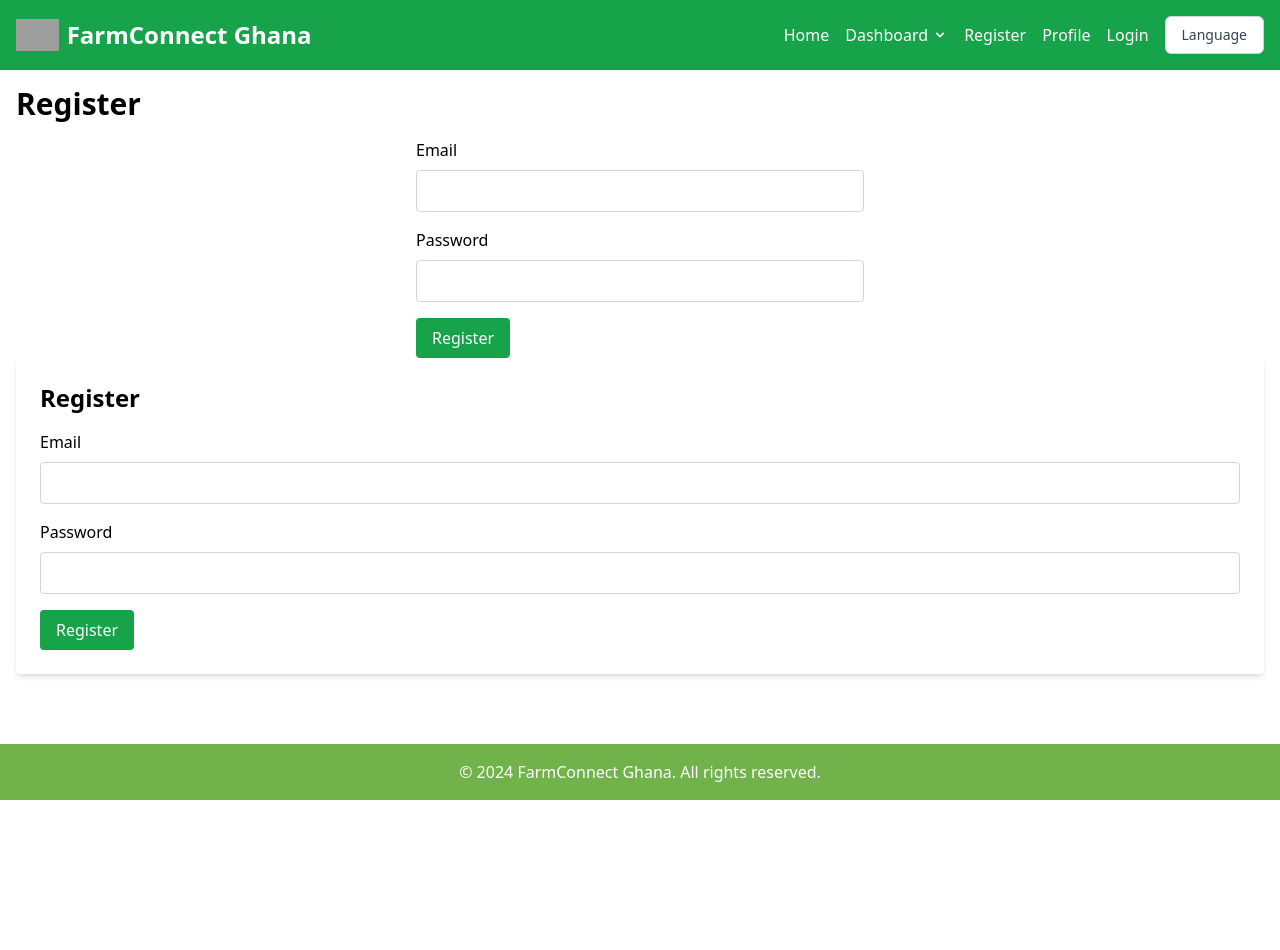
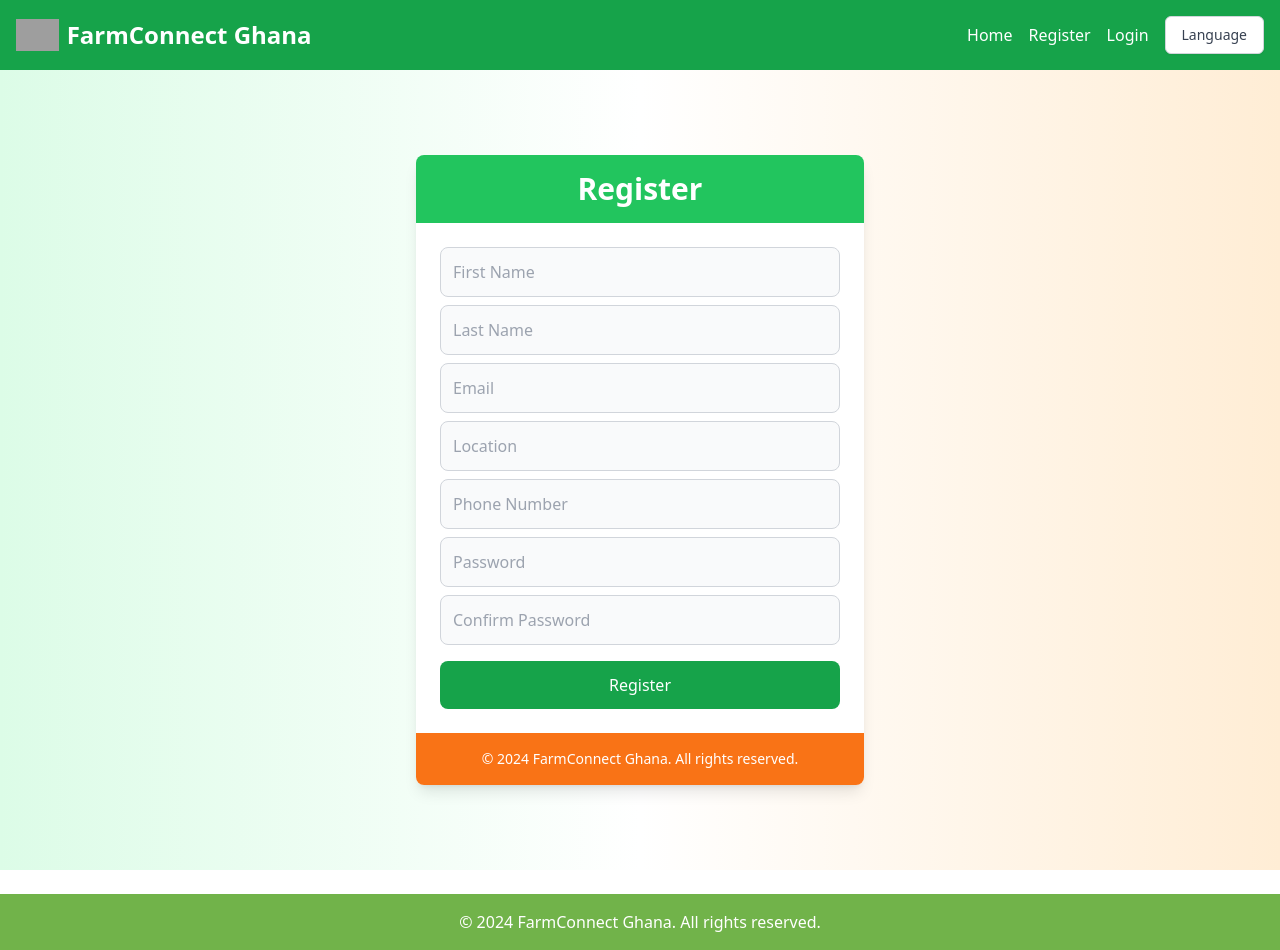
Before and after one commit to felix-atoma/ghanaFarmConnect, a React (Vite) app: page /register in a window 1280 px wide. Before the commit the page ends 800 px from the top, so only its background shows below. Built offline with nearby package versions, Linux system fonts and the light colour scheme; grey boxes are pictures that could not be loaded; the HTML template or start-up script is replaced by a standard one.

Commit message:
new changes and styles on the user authentication

```diff
--- a/src/layout/Navbar.jsx
+++ b/src/layout/Navbar.jsx
@@ -40,7 +40,16 @@ const Navbar = () => {
           <div className="flex items-center mt-2 md:mt-0">
             <Link className="text-white mr-4" to="/">Home</Link>
 
-            {/* Dashboard Menu */}
+            {/* Links for non-authenticated users */}
+            {!user && (
+              <>
+                <Link to="/register" className="text-white mr-4">Register</Link>
+                <Link to="/login" className="text-white mr-4">Login</Link>
+              </>
+            )}
+
+            {/* Dashboard Menu (Visible only when logged in) */}
+            {user && (
               <div className="relative">
                 <button
                   className="text-white mr-4 flex items-center focus:outline-none"
@@ -59,11 +68,10 @@ const Navbar = () => {
                   </div>
                 )}
               </div>
+            )}
 
-            {/* Auth Links */}
-            {user ? (
-              <>
-                {/* Profile Dropdown */}
+            {/* Profile Dropdown (Visible only when logged in) */}
+            {user && (
               <div className="relative">
                 <button
                   className="text-white mr-4 flex items-center focus:outline-none"
@@ -82,15 +90,12 @@ const Navbar = () => {
                   </div>
                 )}
               </div>
+            )}
+
+            {user && (
               <button onClick={logout} className="text-white mr-4">Logout</button>
-              </>
-            ) : (
-              <>
-                <Link to="/register" className="text-white mr-4">Register</Link>
-                <Link to="/profile" className='text-white mr-4'>Profile</Link>
-                <Link to="/login" className="text-white mr-4">Login</Link>
-              </>
             )}
+
             <LanguageSwitcher />
           </div>
         </div>
--- a/src/pages/Login.jsx
+++ b/src/pages/Login.jsx
@@ -1,49 +1,73 @@
 import React, { useState } from 'react';
+import { useNavigate } from 'react-router-dom';
 import { useAuth } from '../context/Authcontext';
-import { useNavigate } from 'react-router-dom';
-import LoginForm from '../components/forms/LoginForm';
 
 const Login = () => {
-  const [email, setEmail] = useState('');
-  const [password, setPassword] = useState('');
+  const [formData, setFormData] = useState({
+    username: '',
+    password: ''
+  });
   const { login } = useAuth();
   const navigate = useNavigate();
 
-  const handleSubmit = (e) => {
+  const handleChange = (e) => {
+    const { name, value } = e.target;
+    setFormData((prevData) => ({
+      ...prevData,
+      [name]: value
+    }));
+  };
+
+  const handleSubmit = async (e) => {
     e.preventDefault();
-    login({ email });
-    navigate('/');
+    try {
+      await login(formData);
+      navigate('/'); // Redirect to home page after successful login
+    } catch (error) {
+      alert('Login failed');
+    }
   };
 
   return (
-    <div className="container mx-auto p-4">
-      <h2 className="text-3xl font-bold mb-4">Login</h2>
-      <form onSubmit={handleSubmit} className="max-w-md mx-auto">
-        <div className="mb-4">
-          <label className="block mb-2">Email</label>
-          <input
-            type="email"
-            className="w-full p-2 border border-gray-300 rounded"
-            value={email}
-            onChange={(e) => setEmail(e.target.value)}
-            required
-          />
+    <div className="min-h-screen flex items-center justify-center bg-gradient-to-r from-green-100 via-white to-orange-100">
+      <div className="max-w-md w-full bg-white shadow-lg rounded-lg overflow-hidden">
+        <div className="bg-green-600 p-4 text-white text-center">
+          <h2 className="text-3xl font-bold">Login</h2>
         </div>
-        <div className="mb-4">
-          <label className="block mb-2">Password</label>
-          <input
-            type="password"
-            className="w-full p-2 border border-gray-300 rounded"
-            value={password}
-            onChange={(e) => setPassword(e.target.value)}
-            required
-          />
+        <div className="p-6">
+          <form onSubmit={handleSubmit} className="space-y-4">
+            <div className="flex flex-col space-y-2">
+              <input
+                type="text"
+                name="username"
+                placeholder="Username"
+                value={formData.username}
+                onChange={handleChange}
+                className="w-full p-3 border border-gray-300 rounded-lg bg-gray-50 focus:border-green-500 focus:ring-1 focus:ring-green-500 transition-colors"
+                required
+              />
+              <input
+                type="password"
+                name="password"
+                placeholder="Password"
+                value={formData.password}
+                onChange={handleChange}
+                className="w-full p-3 border border-gray-300 rounded-lg bg-gray-50 focus:border-green-500 focus:ring-1 focus:ring-green-500 transition-colors"
+                required
+              />
+            </div>
+            <button
+              type="submit"
+              className="w-full bg-green-600 text-white p-3 rounded-lg hover:bg-green-700 transition-colors"
+            >
+              Login
+            </button>
+          </form>
         </div>
-        <button type="submit" className="bg-green-600 text-white px-4 py-2 rounded">
-          Login
-        </button>
-      </form>
-      <LoginForm/>
+        <div className="bg-orange-500 p-4 text-white text-center">
+          <p className="text-sm">&copy; {new Date().getFullYear()} FarmConnect Ghana. All rights reserved.</p>
+        </div>
+      </div>
     </div>
   );
 };
--- a/src/pages/Register.jsx
+++ b/src/pages/Register.jsx
@@ -1,51 +1,128 @@
 import React, { useState } from 'react';
-import { useAuth } from '../context/Authcontext'
 import { useNavigate } from 'react-router-dom';
-import RegisterForm from '../components/forms/RegistrationForm';
-
-
+import { useAuth } from '../context/Authcontext';
 
 const Register = () => {
-  const [email, setEmail] = useState('');
-  const [password, setPassword] = useState('');
-  const { login } = useAuth();
+  const [formData, setFormData] = useState({
+    firstName: '',
+    lastName: '',
+    email: '',
+    location: '',
+    phoneNumber: '',
+    password: '',
+    confirmPassword: ''
+  });
+  const { register } = useAuth();
   const navigate = useNavigate();
 
-  const handleSubmit = (e) => {
+  const handleChange = (e) => {
+    const { name, value } = e.target;
+    setFormData((prevData) => ({
+      ...prevData,
+      [name]: value
+    }));
+  };
+
+  const handleSubmit = async (e) => {
     e.preventDefault();
-    login({ email });
-    navigate('/');
+    if (formData.password !== formData.confirmPassword) {
+      alert('Passwords do not match');
+      return;
+    }
+
+    try {
+      await register(formData);
+      navigate('/login'); // Redirect to login page after successful registration
+    } catch (error) {
+      alert('Registration failed');
+    }
   };
 
   return (
-    <div className="container mx-auto p-4">
-      <h2 className="text-3xl font-bold mb-4">Register</h2>
-      <form onSubmit={handleSubmit} className="max-w-md mx-auto">
-        <div className="mb-4">
-          <label className="block mb-2">Email</label>
+    <div className="min-h-screen flex items-center justify-center bg-gradient-to-r from-green-100 via-white to-orange-100">
+      <div className="max-w-md w-full bg-white shadow-lg rounded-lg overflow-hidden">
+        <div className="bg-green-500 p-4 text-white text-center">
+          <h2 className="text-3xl font-bold">Register</h2>
+        </div>
+        <div className="p-6">
+          <form onSubmit={handleSubmit} className="space-y-4">
+            <div className="flex flex-col space-y-2">
+              <input
+                type="text"
+                name="firstName"
+                placeholder="First Name"
+                value={formData.firstName}
+                onChange={handleChange}
+                className="w-full p-3 border border-gray-300 rounded-lg bg-gray-50 focus:border-green-400 focus:ring-1 focus:ring-green-400 transition-colors"
+                required
+              />
+              <input
+                type="text"
+                name="lastName"
+                placeholder="Last Name"
+                value={formData.lastName}
+                onChange={handleChange}
+                className="w-full p-3 border border-gray-300 rounded-lg bg-gray-50 focus:border-green-400 focus:ring-1 focus:ring-green-400 transition-colors"
+                required
+              />
               <input
                 type="email"
-            className="w-full p-2 border border-gray-300 rounded"
-            value={email}
-            onChange={(e) => setEmail(e.target.value)}
+                name="email"
+                placeholder="Email"
+                value={formData.email}
+                onChange={handleChange}
+                className="w-full p-3 border border-gray-300 rounded-lg bg-gray-50 focus:border-green-400 focus:ring-1 focus:ring-green-400 transition-colors"
+                required
+              />
+              <input
+                type="text"
+                name="location"
+                placeholder="Location"
+                value={formData.location}
+                onChange={handleChange}
+                className="w-full p-3 border border-gray-300 rounded-lg bg-gray-50 focus:border-green-400 focus:ring-1 focus:ring-green-400 transition-colors"
+                required
+              />
+              <input
+                type="text"
+                name="phoneNumber"
+                placeholder="Phone Number"
+                value={formData.phoneNumber}
+                onChange={handleChange}
+                className="w-full p-3 border border-gray-300 rounded-lg bg-gray-50 focus:border-green-400 focus:ring-1 focus:ring-green-400 transition-colors"
+                required
+              />
+              <input
+                type="password"
+                name="password"
+                placeholder="Password"
+                value={formData.password}
+                onChange={handleChange}
+                className="w-full p-3 border border-gray-300 rounded-lg bg-gray-50 focus:border-green-400 focus:ring-1 focus:ring-green-400 transition-colors"
+                required
+              />
+              <input
+                type="password"
+                name="confirmPassword"
+                placeholder="Confirm Password"
+                value={formData.confirmPassword}
+                onChange={handleChange}
+                className="w-full p-3 border border-gray-300 rounded-lg bg-gray-50 focus:border-green-400 focus:ring-1 focus:ring-green-400 transition-colors"
                 required
               />
             </div>
-        <div className="mb-4">
-          <label className="block mb-2">Password</label>
-          <input
-            type="password"
-            className="w-full p-2 border border-gray-300 rounded"
-            value={password}
-            onChange={(e) => setPassword(e.target.value)}
-            required
-          />
-        </div>
-        <button type="submit" className="bg-green-600 text-white px-4 py-2 rounded">
+            <button
+              type="submit"
+              className="w-full bg-green-600 text-white p-3 rounded-lg hover:bg-green-700 transition-colors"
+            >
               Register
             </button>
           </form>
-      <RegisterForm/>
+        </div>
+        <div className="bg-orange-500 p-4 text-white text-center">
+          <p className="text-sm">&copy; {new Date().getFullYear()} FarmConnect Ghana. All rights reserved.</p>
+        </div>
+      </div>
     </div>
   );
 };
```
Also changed, not shown: src/layout/WhatsappIcon.jsx (+6 -11 lines), src/pages/CustomerDashboard.jsx (+23 -5 lines), src/pages/Home.jsx (+19 -16 lines), src/pages/Profile.jsx (+53 -6 lines). Lines whose indentation alone changed are shown as unchanged.
